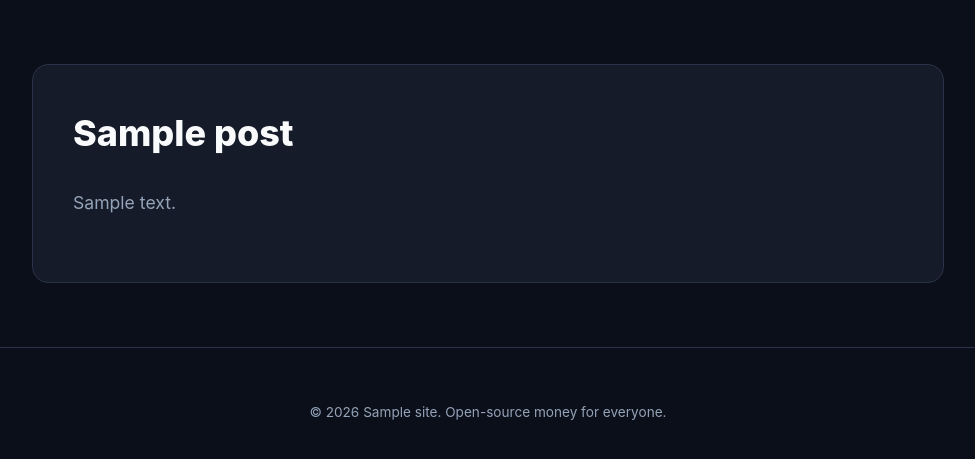
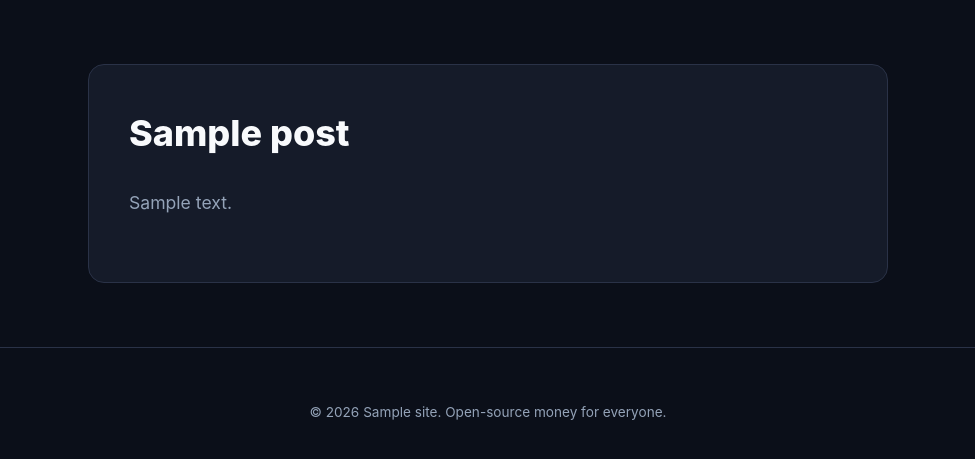
Before and after one commit to Jon-Hodl/WhatIsBitcoin-Theme, a WordPress theme: template page.php in a window 1280 px wide. Shown: the part 75-534 px from the top of the page, without its empty margins (152-1127 px from the left). Run offline with PHP 8.4 and a stand-in for WordPress, Linux system fonts and the light colour scheme; the site name, menu and one post (Sample post) are stand-ins, and other content is empty.

Commit message:
Set page content max-width to 800px

```diff
--- a/assets/css/theme.css
+++ b/assets/css/theme.css
@@ -1019,6 +1019,8 @@ img {
     border: 1px solid var(--border);
     border-radius: var(--radius);
     padding: 2.5rem;
+    max-width: 800px;
+    margin: 0 auto;
 }
 
 .page-featured-image {
```
